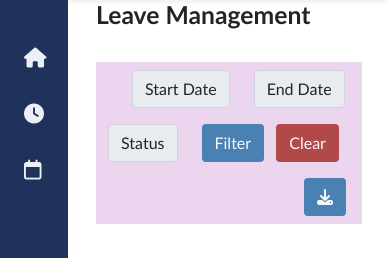
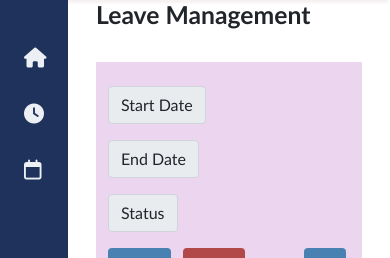
Before and after one commit to dhanushb14/EMS_APP, a Django app: page /leave_bs/ in a window 390 px wide. Shown: the part 48-306 px from the top of the page. Run offline with Django 3.2, Linux system fonts and the light colour scheme; parts of the project's set-up code (start-up, migrations or seed data) failed here and were passed over; some libraries are stand-ins or nearby versions.

Commit message:
mobile view alignment changes

```diff
--- a/employee_information/templates/employee_information/home.html
+++ b/employee_information/templates/employee_information/home.html
@@ -57,7 +57,7 @@
       </div>
     </div>
     <div class="col">
-      <div class="card mb-3" style="box-shadow: 0 0  4px 4px rgb(238, 236, 236);">
+      <div class="card mb-3" style="min-height: 28.8vh ;box-shadow: 0 0  4px 4px rgb(238, 236, 236);">
         <div class="card-body">
           <p class="h2 text-center">
             <i class="fa-solid fa-bell me-4" style="color: rgb(28, 35, 119);"></i>Notice
--- a/employee_information/templates/employee_information/leave_bs.html
+++ b/employee_information/templates/employee_information/leave_bs.html
@@ -42,22 +42,22 @@
     <div class="row mx-auto mt-2" style="background-color: #ecd5ef; min-height: 7%">
       <form method="get">
         <div class="row">
-          <div class="col-auto my-2">
+          <div class="col-lg-auto col-md-6 my-2">
             {% render_field filter_queryset.form.employee_name|attr:"class:form-control name"|attr:"placeholder:Name"%}
           </div>
-          <div class="col-auto my-2">
+          <div class="col-lg-auto col-md-6 my-2">
             <div class="input-group">
               <span class="input-group-text">Start Date</span>
               {% render_field filter_queryset.form.start_date|add_class:"form-control start_date"|attr:"type:date"%}
             </div>
           </div>
-          <div class="col-auto my-2">
+          <div class="col-lg-auto col-md-6 my-2">
             <div class="input-group">
               <span class="input-group-text">End Date</span>
               {% render_field filter_queryset.form.end_date|add_class:"form-control end_date"|attr:"type:date"%}
             </div>
           </div>
-          <div class="col-auto my-2">
+          <div class="col-lg-auto col-md-6 my-2">
             <div class="input-group">
               <span class="input-group-text" id="basic-addon1">Status</span>
               {{filter_queryset.form.status|add_class:"form-control status"}}
--- a/employee_information/templates/employee_information/timesheet_manager_bs.html
+++ b/employee_information/templates/employee_information/timesheet_manager_bs.html
@@ -13,7 +13,7 @@
     <h1></h1>
   </div>
   <div class="row mx-auto" style="background-color: #ecd5ef; height: 51%">
-    <div class="col-auto my-auto">
+    <div class="col-lg-auto col-md-6 my-2">
       <select id="filter" name="status" class="form-select fw-medium text-center" style="background-color: #e9ecef;">
         <option value="project_name">Project Name</option>
         <option value="emp_name">Employee Name</option>
@@ -21,10 +21,10 @@
         <option value="status">Status</option>
       </select>
     </div>
-    <div class="col-auto my-auto ms-0">
+    <div class="col-lg-auto col-md-6 my-auto ms-0">
       <input type="text" id="project_name_filter" class="form-control" />
     </div>
-    <div class="col-auto my-2 ms-3">
+    <div class="col-auto my-2 ms-2">
       <button
         class="btn text-light px-3"
         style="background-color: #4981b2"
--- a/employee_information/templates/employee_information/timesheet_status_bs.html
+++ b/employee_information/templates/employee_information/timesheet_status_bs.html
@@ -8,13 +8,13 @@
   </div>
 
   <div class="row mx-auto" style="background-color: #ecd5ef; min-height: 7%">
-    <div class="col-auto my-2">
+    <div class="col-lg-auto col-md-6 my-2">
       <div class="input-group">
         <span class="input-group-text" id="basic-addon1">Start Date</span>
         <input type="date" id="start_date" class="form-control" />
       </div>
     </div>
-    <div class="col-auto my-2">
+    <div class="col-lg-auto col-md-6 my-2">
       <div class="input-group">
         <span class="input-group-text" id="basic-addon1">End Date</span>
         <input type="date" id="end_date" class="form-control" />
```
Also changed, not shown: employee_information/templates/employee_information/timesheet_create_bs.html (+15 -9 lines).
